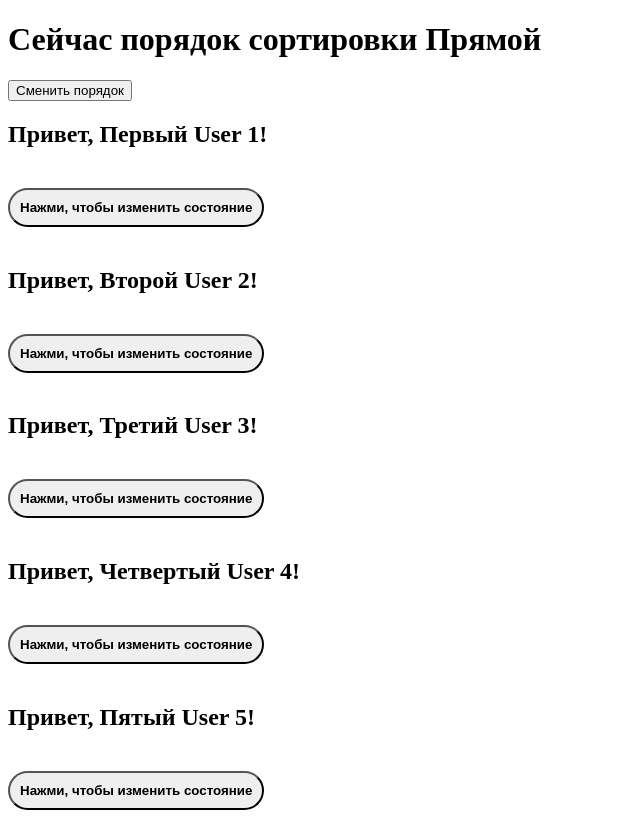
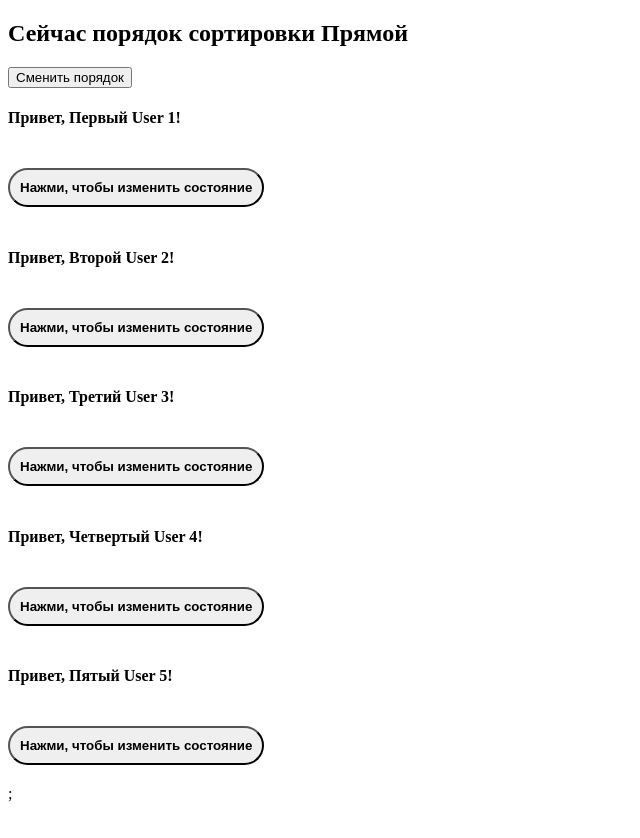
Before and after one commit to ikachinskaya/React, a React (Create React App) app: page / in a window 1280 px wide. Shown: the whole page, without its empty margins (0-640 px from the left). After the commit the page ends 811 px from the top, so only its background shows below. Built offline with nearby package versions, Linux system fonts and the light colour scheme.

Commit message:
Add AlohaList Component

```diff
--- a/src/App.js
+++ b/src/App.js
@@ -1,6 +1,6 @@
 import React from "react";
 import { Component } from "react/cjs/react.production.min";
-import Aloha from "./components/Aloha";
+import AlohaDashboard from "./components/AlohaDashboard";
 
 const userObj = [
   {
@@ -33,32 +33,28 @@ class App extends Component {
   constructor(props) {
     super(props);
     this.state = {
+      users: userObj,
       isReverseSortOrder: false,
-      AlohaArray: userObj.map((user) => <Aloha key={user.id} user={user} />),
     };
   }
 
   sortArray = () => {
-    const { AlohaArray } = this.state;
-    const newAlohaArray = AlohaArray.slice();
-    newAlohaArray.reverse();
+    const { users } = this.state;
+    const newUsers = users.slice();
+    console.log("sort");
+    newUsers.reverse();
     this.setState({
       isReverseSortOrder: !this.state.isReverseSortOrder,
-      AlohaArray: newAlohaArray,
+      users: newUsers,
     });
   };
 
   render() {
-    const { AlohaArray } = this.state;
+    const { users } = this.state;
     return (
-      <React.Fragment>
-        <h1>
-          Сейчас порядок сортировки{" "}
-          {this.state.isReverseSortOrder ? "Обратный" : "Прямой"}
-        </h1>
-        <button onClick={this.sortArray}>Сменить порядок</button>
-        {AlohaArray}
-      </React.Fragment>
+      <>
+        <AlohaDashboard users={users} sortArray={this.sortArray} />;
+      </>
     );
   }
 }
--- /dev/null
+++ b/src/components/AlohaDashboard/index.jsx
@@ -0,0 +1,27 @@
+import { Component } from "react";
+import AlohaList from "../AlohaList";
+
+class AlohaDashboard extends Component {
+  constructor(props) {
+    super(props);
+    this.state = {
+      isReverseSortOrder: false,
+    };
+  }
+
+  render() {
+    const { users, sortArray } = this.props;
+    return (
+      <article>
+        <h1>
+          Сейчас порядок сортировки{" "}
+          {this.state.isReverseSortOrder ? "Обратный" : "Прямой"}
+        </h1>
+        <button onClick={sortArray}>Сменить порядок</button>
+        <AlohaList users={users} />
+      </article>
+    );
+  }
+}
+
+export default AlohaDashboard;
--- /dev/null
+++ b/src/components/AlohaList/index.jsx
@@ -0,0 +1,18 @@
+import { Component } from "react";
+import Aloha from "../Aloha";
+
+class AlohaList extends Component {
+  render() {
+    const { users } = this.props;
+    return (
+      <section>
+        {" "}
+        {users.map((user) => (
+          <Aloha key={user.id} user={user} />
+        ))}{" "}
+      </section>
+    );
+  }
+}
+
+export default AlohaList;
```
